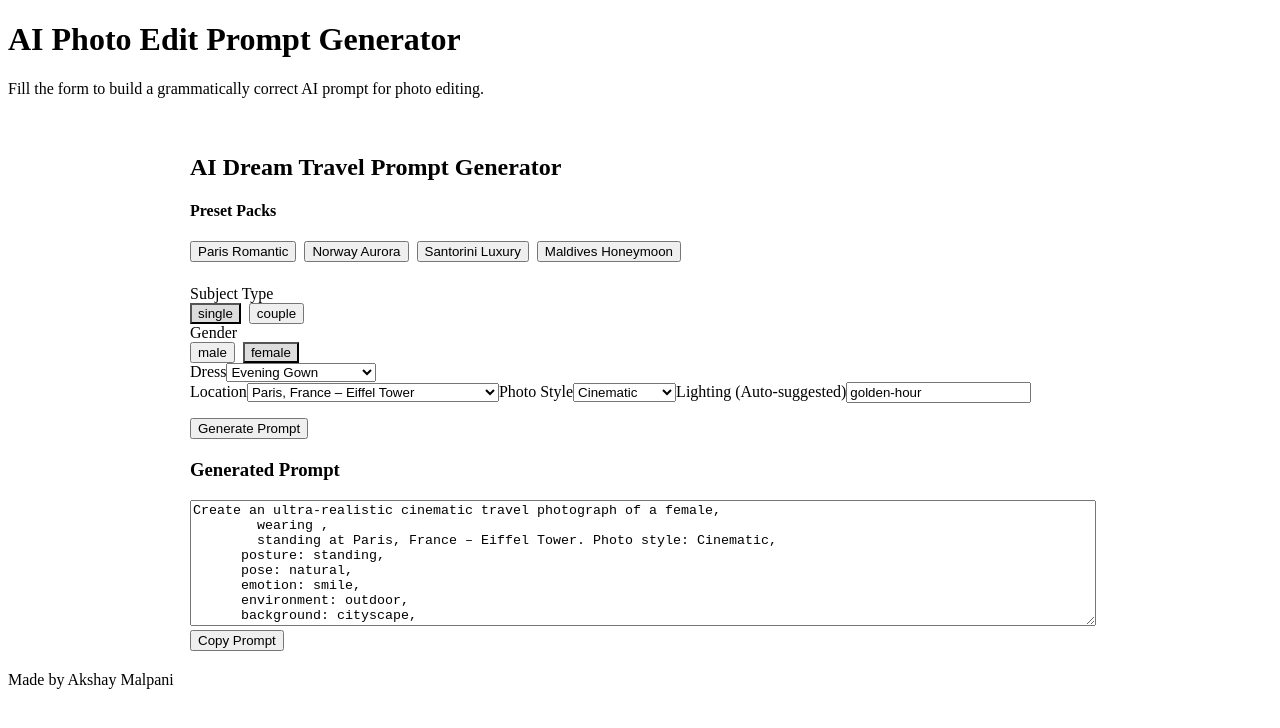
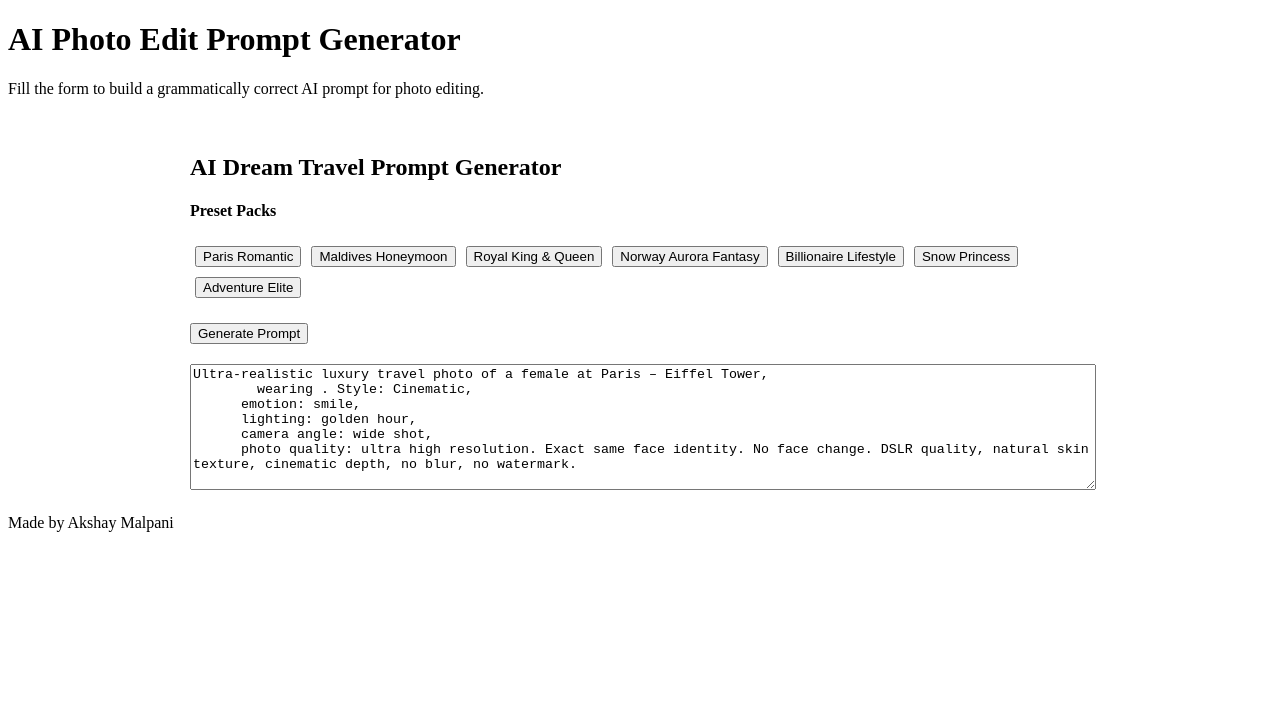
Before and after one commit to apmalpanigit/prompt-generator, a React (Vite) app: page / in a window 1280 px wide. Both pictures are taken after a click on the button "Generate Prompt". Shown: the top 728 px of the page. Built offline with nearby package versions, Linux system fonts and the light colour scheme; the HTML template or start-up script is replaced by a standard one.

Commit message:
couple changes

```diff
--- a/src/components/PromptForm.jsx
+++ b/src/components/PromptForm.jsx
@@ -1,111 +1,187 @@
 import React, { useState, useEffect } from "react";
 
-/* =======================
-   DATA CONFIG
-======================= */
+/* ===============================
+   DRESSES
+================================ */
 
-// Male & Female Dresses
 const maleDresses = [
   "Tuxedo",
-  "Formal Suit",
+  "Italian Suit",
   "Three-piece Suit",
-  "Italian Linen Suit",
-  "Blazer with Trousers",
-  "Overcoat with Scarf",
+  "Luxury Blazer & Pants",
+  "Winter Trench Coat",
   "Leather Jacket",
-  "Winter Trench Coat",
-  "Casual Shirt & Chinos",
-  "Denim Jacket",
   "Sherwani",
-  "Nehru Jacket",
+  "Royal Achkan",
   "Kurta Pajama",
   "Pathani Suit",
-  "Traditional Ethnic Wear",
+  "Casual Elite Outfit",
+  "Billionaire Casual Look",
 ];
 
 const femaleDresses = [
+  "Designer Gown",
   "Evening Gown",
-  "Designer Gown",
+  "Luxury Maxi Dress",
   "Cocktail Dress",
-  "Maxi Dress",
-  "Summer Dress",
   "Western Chic Outfit",
-  "Formal Blazer Dress",
-  "Long Coat with Dress",
-  "Saree",
   "Silk Saree",
   "Designer Lehenga",
-  "Anarkali Suit",
+  "Royal Anarkali",
   "Indo-Western Outfit",
-  "Cape Dress",
+  "Cape Gown",
   "Luxury Travel Outfit",
+  "Princess Dress",
 ];
 
-// Premium Locations with auto-lighting
+/* ===============================
+   LOCATIONS (Premium & Difficult)
+================================ */
+
 const locations = [
-  { name: "Paris, France – Eiffel Tower", light: "golden-hour" },
-  { name: "Santorini, Greece – Blue Domes", light: "golden-hour" },
-  { name: "Swiss Alps – Snow Mountains", light: "soft daylight" },
-  { name: "Norway – Northern Lights", light: "cinematic aurora lighting" },
-  { name: "Antarctica – Ice Landscape", light: "cold natural daylight" },
-  { name: "Venice, Italy – Grand Canal", light: "soft daylight" },
-  { name: "Monaco – Luxury Yachts", light: "soft daylight" },
+  { name: "Paris – Eiffel Tower", light: "golden hour", angle: "wide shot" },
   {
-    name: "Cappadocia, Turkey – Hot Air Balloons",
-    light: "sunrise golden-hour",
+    name: "Santorini – Blue Domes",
+    light: "sunset soft light",
+    angle: "wide shot",
   },
-  { name: "Machu Picchu, Peru", light: "misty soft daylight" },
-  { name: "Iceland – Glaciers & Volcanoes", light: "dramatic cloudy light" },
-  { name: "Maldives – Overwater Villas", light: "soft tropical daylight" },
-  { name: "Bora Bora – Luxury Island", light: "golden-hour" },
-  { name: "Amalfi Coast, Italy", light: "warm daylight" },
-  { name: "Hallstatt, Austria", light: "soft daylight" },
-  { name: "Faroe Islands, Denmark", light: "dramatic moody light" },
-  { name: "Patagonia, Chile", light: "dramatic daylight" },
-  { name: "Lapland, Finland – Snow Village", light: "cinematic winter light" },
-  { name: "Seychelles – Private Beaches", light: "soft daylight" },
-  { name: "Dubai – Burj Khalifa", light: "luxury daylight" },
-  { name: "New York – Manhattan Skyline", light: "night ambient city lights" },
+  { name: "Swiss Alps", light: "bright daylight", angle: "aerial wide" },
+  {
+    name: "Norway – Northern Lights",
+    light: "aurora cinematic light",
+    angle: "wide shot",
+  },
+  { name: "Antarctica", light: "cold natural light", angle: "wide shot" },
+  {
+    name: "Venice – Grand Canal",
+    light: "soft daylight",
+    angle: "street level",
+  },
+  {
+    name: "Maldives – Overwater Villas",
+    light: "tropical soft light",
+    angle: "wide shot",
+  },
+  {
+    name: "Dubai – Burj Khalifa",
+    light: "luxury daylight",
+    angle: "low angle",
+  },
+  {
+    name: "New York – Manhattan Skyline",
+    light: "night city lights",
+    angle: "wide shot",
+  },
+  {
+    name: "Cappadocia – Hot Air Balloons",
+    light: "sunrise golden light",
+    angle: "aerial",
+  },
 ];
 
-// Preset Packs (High-conversion)
+/* ===============================
+   PRESET PACKS (WITH SUBSETS)
+================================ */
+
 const presetPacks = {
   "Paris Romantic": {
-    location: "Paris, France – Eiffel Tower",
+    category: "Romance",
+    bestFor: "Couples / Instagram",
+    targetCustomer: "Middle-class dreamers",
+    subjectType: "couple",
+    location: "Paris – Eiffel Tower",
     picType: "Cinematic",
     emotion: "romantic smile",
     couplePose: "holding hands",
+    maleDress: "Italian Suit",
+    femaleDress: "Designer Gown",
   },
-  "Norway Aurora": {
-    location: "Norway – Northern Lights",
-    picType: "Fantasy",
-    emotion: "awe",
-    couplePose: "looking at the sky",
-  },
-  "Santorini Luxury": {
-    location: "Santorini, Greece – Blue Domes",
-    picType: "Luxury Travel",
-    emotion: "elegant smile",
-    couplePose: "walking together",
-  },
+
   "Maldives Honeymoon": {
+    category: "Luxury Romance",
+    bestFor: "Honeymoon",
+    targetCustomer: "Newly married",
+    subjectType: "couple",
     location: "Maldives – Overwater Villas",
     picType: "Luxury Travel",
     emotion: "romantic",
     couplePose: "hugging",
+    maleDress: "Luxury Blazer & Pants",
+    femaleDress: "Luxury Maxi Dress",
+  },
+
+  "Royal King & Queen": {
+    category: "Royal",
+    bestFor: "Wedding / Profile",
+    targetCustomer: "Status seekers",
+    subjectType: "couple",
+    location: "Venice – Grand Canal",
+    picType: "Royal Portrait",
+    emotion: "confident",
+    couplePose: "standing royal posture",
+    maleDress: "Royal Achkan",
+    femaleDress: "Designer Lehenga",
+  },
+
+  "Norway Aurora Fantasy": {
+    category: "Fantasy",
+    bestFor: "Instagram Viral",
+    targetCustomer: "Youth / Influencers",
+    subjectType: "single",
+    gender: "female",
+    location: "Norway – Northern Lights",
+    picType: "Fantasy Cinematic",
+    emotion: "awe",
+    dress: "Cape Gown",
+  },
+
+  "Billionaire Lifestyle": {
+    category: "Luxury Status",
+    bestFor: "Profile / Branding",
+    targetCustomer: "Entrepreneurs",
+    subjectType: "single",
+    gender: "male",
+    location: "Dubai – Burj Khalifa",
+    picType: "Luxury Editorial",
+    emotion: "confident",
+    dress: "Billionaire Casual Look",
+  },
+
+  "Snow Princess": {
+    category: "Fantasy",
+    bestFor: "Reels / Girls",
+    targetCustomer: "Young women",
+    subjectType: "single",
+    gender: "female",
+    location: "Swiss Alps",
+    picType: "Fantasy Portrait",
+    emotion: "soft smile",
+    dress: "Princess Dress",
+  },
+
+  "Adventure Elite": {
+    category: "Adventure",
+    bestFor: "Reels",
+    targetCustomer: "Youth",
+    subjectType: "single",
+    gender: "male",
+    location: "Antarctica",
+    picType: "Adventure Cinematic",
+    emotion: "fearless",
+    dress: "Winter Trench Coat",
   },
 };
 
-/* =======================
+/* ===============================
    DEFAULT STATE
-======================= */
+================================ */
 
 const defaultForm = {
   subjectType: "single",
   gender: "female",
   dress: "",
-  maleDress: "Formal Suit",
-  femaleDress: "Designer Gown",
+  maleDress: "",
+  femaleDress: "",
   location: locations[0].name,
   picType: "Cinematic",
   posture: "standing",
@@ -113,65 +189,61 @@ const defaultForm = {
   couplePose: "holding hands",
   emotion: "smile",
   environment: "outdoor",
-  background: "cityscape",
+  background: "landscape",
   sameFace: "yes",
-  light: locations[0].light,
-  cameraAngle: "eye-level",
-  photoQuality: "ultra high-resolution",
+  light: "",
+  cameraAngle: "",
+  photoQuality: "ultra high resolution",
 };
 
-/* =======================
+/* ===============================
    COMPONENT
-======================= */
+================================ */
 
 export default function PromptForm() {
   const [form, setForm] = useState(defaultForm);
   const [prompt, setPrompt] = useState("");
-  const [copied, setCopied] = useState(false);
 
   function update(field, value) {
-    setForm((prev) => ({ ...prev, [field]: value }));
+    setForm((p) => ({ ...p, [field]: value }));
   }
 
-  // Auto-update lighting when location changes
+  /* AUTO LIGHT & ANGLE BASED ON LOCATION */
   useEffect(() => {
     const loc = locations.find((l) => l.name === form.location);
     if (loc) {
       update("light", loc.light);
+      update("cameraAngle", loc.angle);
     }
   }, [form.location]);
 
-  /* =======================
-     PROMPT BUILDER
-  ======================= */
+  /* APPLY PRESET – AUTO FILL EVERYTHING */
+  function applyPreset(name) {
+    const preset = presetPacks[name];
+    setForm((prev) => ({ ...prev, ...preset }));
+  }
 
+  /* BUILD PROMPT */
   function buildPrompt(v) {
-    const p = [];
+    let p = [];
 
     if (v.subjectType === "couple") {
       p.push(
-        `Create an ultra-realistic cinematic travel photograph of a couple,
-        same facial identity as reference images,
+        `Ultra-realistic luxury travel photo of a couple at ${v.location},
         male wearing ${v.maleDress},
         female wearing ${v.femaleDress},
-        ${v.couplePose},
-        at ${v.location}.`
+        pose: ${v.couplePose}.`
       );
     } else {
       p.push(
-        `Create an ultra-realistic cinematic travel photograph of a ${v.gender},
-        wearing ${v.dress},
-        standing at ${v.location}.`
+        `Ultra-realistic luxury travel photo of a ${v.gender} at ${v.location},
+        wearing ${v.dress}.`
       );
     }
 
     p.push(
-      `Photo style: ${v.picType},
-      posture: ${v.posture},
-      pose: ${v.pose},
+      `Style: ${v.picType},
       emotion: ${v.emotion},
-      environment: ${v.environment},
-      background: ${v.background},
       lighting: ${v.light},
       camera angle: ${v.cameraAngle},
       photo quality: ${v.photoQuality}.`
@@ -179,183 +251,42 @@ export default function PromptForm() {
 
     p.push(
       v.sameFace === "yes"
-        ? "Ensure exact facial identity match. No face changes."
-        : "Minor facial enhancement allowed while preserving identity."
+        ? "Exact same face identity. No face change."
+        : "Minor enhancement allowed."
     );
 
     p.push(
-      "Photorealistic, DSLR quality, natural skin texture, realistic shadows, no blur, no distortion, no watermark, no logo, no text."
+      "DSLR quality, natural skin texture, cinematic depth, no blur, no watermark."
     );
 
     return p.join(" ");
   }
 
-  function onGenerate(e) {
-    e.preventDefault();
-    setPrompt(buildPrompt(form));
-  }
-
-  function applyPreset(name) {
-    const preset = presetPacks[name];
-    setForm((prev) => ({
-      ...prev,
-      ...preset,
-    }));
-  }
-
-  async function copyPrompt() {
-    await navigator.clipboard.writeText(prompt);
-    setCopied(true);
-    setTimeout(() => setCopied(false), 2000);
-  }
-
-  /* =======================
-     UI
-  ======================= */
-
   return (
     <div style={{ maxWidth: 900, margin: "auto", padding: 20 }}>
       <h2>AI Dream Travel Prompt Generator</h2>
 
-      {/* PRESET PACKS */}
-      <div style={{ marginBottom: 15 }}>
       <h4>Preset Packs</h4>
       {Object.keys(presetPacks).map((p) => (
-          <button
-            key={p}
-            onClick={() => applyPreset(p)}
-            style={{ marginRight: 8, marginBottom: 8 }}
-          >
+        <button key={p} onClick={() => applyPreset(p)} style={{ margin: 5 }}>
           {p}
         </button>
       ))}
-      </div>
 
-      <form onSubmit={onGenerate}>
-        <label>Subject Type</label>
-        <br />
-        {["single", "couple"].map((t) => (
       <button
-            key={t}
-            type="button"
-            onClick={() => update("subjectType", t)}
-            style={{
-              marginRight: 8,
-              background: form.subjectType === t ? "#ddd" : "",
-            }}
+        style={{ display: "block", marginTop: 20 }}
+        onClick={() => setPrompt(buildPrompt(form))}
       >
-            {t}
+        Generate Prompt
       </button>
-        ))}
-
-        {form.subjectType === "single" && (
-          <>
-            <div>
-              <label>Gender</label>
-              <br />
-              {["male", "female"].map((g) => (
-                <button
-                  key={g}
-                  type="button"
-                  onClick={() => update("gender", g)}
-                  style={{
-                    marginRight: 8,
-                    background: form.gender === g ? "#ddd" : "",
-                  }}
-                >
-                  {g}
-                </button>
-              ))}
-            </div>
-
-            <div>
-              <label>Dress</label>
-              <select
-                value={form.dress}
-                onChange={(e) => update("dress", e.target.value)}
-              >
-                {(form.gender === "male" ? maleDresses : femaleDresses).map(
-                  (d) => (
-                    <option key={d}>{d}</option>
-                  )
-                )}
-              </select>
-            </div>
-          </>
-        )}
-
-        {form.subjectType === "couple" && (
-          <>
-            <label>Male Dress</label>
-            <select
-              value={form.maleDress}
-              onChange={(e) => update("maleDress", e.target.value)}
-            >
-              {maleDresses.map((d) => (
-                <option key={d}>{d}</option>
-              ))}
-            </select>
-
-            <label>Female Dress</label>
-            <select
-              value={form.femaleDress}
-              onChange={(e) => update("femaleDress", e.target.value)}
-            >
-              {femaleDresses.map((d) => (
-                <option key={d}>{d}</option>
-              ))}
-            </select>
-          </>
-        )}
-
-        <label>Location</label>
-        <select
-          value={form.location}
-          onChange={(e) => update("location", e.target.value)}
-        >
-          {locations.map((l) => (
-            <option key={l.name}>{l.name}</option>
-          ))}
-        </select>
-
-        <label>Photo Style</label>
-        <select
-          value={form.picType}
-          onChange={(e) => update("picType", e.target.value)}
-        >
-          {[
-            "Cinematic",
-            "Luxury Travel",
-            "Editorial",
-            "Portrait",
-            "High Fashion",
-            "Fantasy",
-          ].map((p) => (
-            <option key={p}>{p}</option>
-          ))}
-        </select>
-
-        <label>Lighting (Auto-suggested)</label>
-        <input value={form.light} readOnly />
-
-        <div style={{ marginTop: 15 }}>
-          <button type="submit">Generate Prompt</button>
-        </div>
-      </form>
 
       {prompt && (
-        <div style={{ marginTop: 20 }}>
-          <h3>Generated Prompt</h3>
         <textarea
           rows={8}
+          style={{ width: "100%", marginTop: 20 }}
           value={prompt}
           readOnly
-            style={{ width: "100%" }}
         />
-          <button onClick={copyPrompt}>
-            {copied ? "Copied!" : "Copy Prompt"}
-          </button>
-        </div>
       )}
     </div>
   );
```
Also changed, not shown: 3 other files (tests, documents, lock files or other folders). Lines whose indentation alone changed are shown as unchanged.
